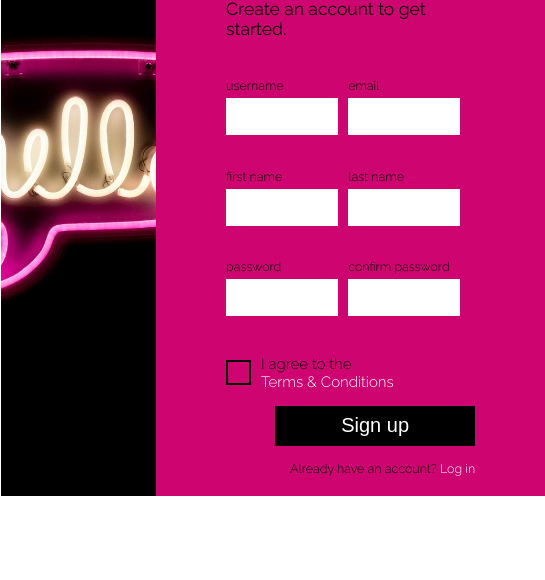
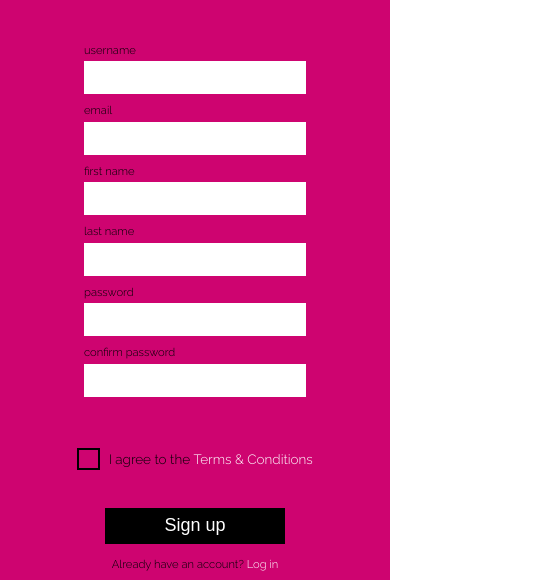
Before and after one commit to walkermicah/sign-up-form, a plain HTML site: page index.html in a window 390 px wide. Shown: the part 264-844 px from the top of the page, 545 px wide, since content can reach past the window. Drawn offline with Linux system fonts and the light colour scheme.

Commit message:
Make form responsive

```diff
--- a/style.css
+++ b/style.css
@@ -33,8 +33,7 @@ body {
 /*////////////////////////////////*/
 /*CONTAINER*/
 .container {
-  flex: 0 0 80%;
-  height: 80%;
+  max-width: 120rem;
 
   display: flex;
 }
@@ -43,6 +42,7 @@ body {
 /*PHOTO*/
 .photo {
   flex: 0 0 40%;
+  background-color: var(--color-primary);
   background-image: url(img/img-medium.jpg);
   background-size: cover;
   background-position: center;
@@ -100,6 +100,7 @@ body {
 .form__sign-up .form__field-box {
   flex: 1;
   align-content: space-evenly;
+  justify-content: center;
   gap: 1rem;
 }
 
@@ -112,7 +113,7 @@ body {
 /* form-specific layout */
 
 .form__log-in {
-  padding: 10rem 10rem 2rem 10rem;
+  padding: 10rem 7rem 4rem 7rem;
 }
 
 .form__log-in .form__field-box {
@@ -122,7 +123,7 @@ body {
 }
 
 .form__log-in .form__field {
-  width: 60%;
+  width: 55%;
 }
 
 .form__log-in .form__button {
@@ -265,3 +266,91 @@ body {
 .form__checkbox-input:focus + .form__checkbox-label {
   font-weight: 700;
 }
+
+/*////////////////////////////////*/
+/*MEDIA QUERIES*/
+
+/* 1600px+ */
+@media only screen and (min-width: 100em) {
+  html {
+    font-size: 75%;
+  }
+}
+
+/* 1200px  */
+@media only screen and (max-width: 75em) {
+  .container {
+    flex-direction: column;
+    flex: 0 0 95%;
+    height: 95%;
+  }
+
+  .photo {
+    flex: 0 0 50%;
+  }
+}
+
+/* 700px */
+@media only screen and (max-width: 43.75em) {
+  .container {
+    height: 100vh;
+  }
+
+  .photo {
+    flex: 0 0 25%;
+  }
+
+  .form__field-box {
+    flex-wrap: nowrap;
+    flex-direction: column;
+  }
+
+  .form__sign-up .form__field {
+    width: 60%;
+  }
+
+  .form__sign-up .form__field-box {
+    align-content: space-evenly;
+  }
+}
+
+/* 550px */
+@media only screen and (max-width: 34.375em) {
+  html {
+    font-size: 56.25%;
+  }
+
+  .container {
+    flex: 0 0 100%;
+  }
+
+  .photo {
+    flex: 0 0 20%;
+    max-width: 100%;
+  }
+
+  .form__checkbox-label {
+    margin-bottom: 3rem;
+  }
+
+  .form__sign-up .form__field {
+    width: 70%;
+  }
+}
+
+/* 400px */
+@media only screen and (max-width: 25em) {
+  .form__sign-up {
+    align-items: center;
+    padding: 1rem;
+  }
+
+  .form__sign-up .form__field {
+    width: 100%;
+  }
+
+  .form__sign-up .form__button,
+  .form__sign-up .form__link-text {
+    align-self: center;
+  }
+}
```
